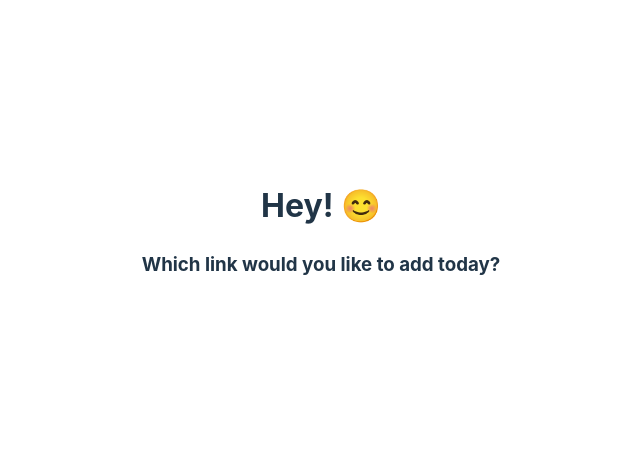
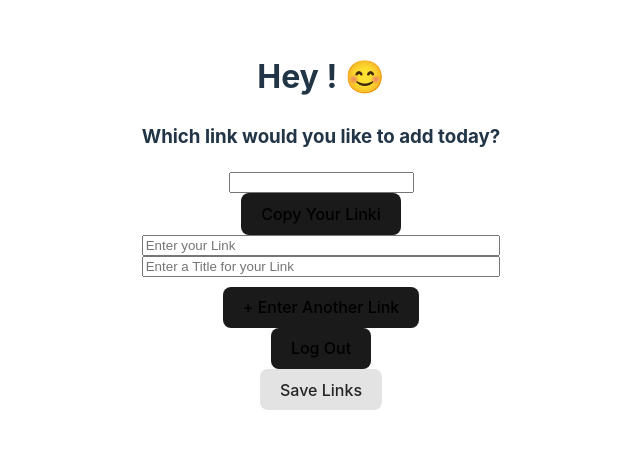
Before and after one commit to dexterbrian/linki, a React (Vite) app: page /home in a window 1280 px wide. Shown: the part 171-620 px from the top of the page, without its empty margins (319-959 px from the left). Built offline with nearby package versions, Linux system fonts and the light colour scheme.

Commit message:
Added inputs and buttons to Home.jsx

```diff
--- a/src/components/Home.jsx
+++ b/src/components/Home.jsx
@@ -1,8 +1,59 @@
+import { useLocation } from "react-router-dom";
+import { useState } from "react";
+
 function Home() {
+    const location = useLocation();
+    const [linkTitle, setLinkTitle] = useState('');
+    const [link, setLink] = useState('');
+    const [errorMessage, setErrorMessage] = useState('');
+    const [username, setUsername] = useState(location.username);
+
+    function addAnotherLink() {
+        console.log('Adding another link');
+    }
+
+    function saveLinks() {
+        console.log('Saving all links');
+    }
+
+    function logOutUser() {
+        console.log('Logging out the user');
+    }
+
     return (
         <>
-            <h1>Hey! 😊</h1>
+            <h1>Hey {username}! 😊</h1>
             <h3>Which link would you like to add today?</h3>
+
+            <div className="username-container">
+                <input type="text" value={username} onChange={(e) => {
+                    setUsername(e.target.value);
+                }}/>
+            </div>
+            <div className="button-container">
+                <button className="secondary-button" onClick={addAnotherLink}>Copy Your Linki</button>
+            </div>
+
+            <div className="linki-container">
+                <input type="text" placeholder="Enter your Link" value={linkTitle} onChange={(e) => {
+                    setLinkTitle(e.target.value);
+                }}/>
+                <input type="text" placeholder="Enter a Title for your Link" value={link} onChange={(e) => {
+                    setLink(e.target.value);
+                }}/>
+            </div>
+
+            <div className="button-container">
+                <button className="secondary-button" onClick={addAnotherLink}>+ Enter Another Link</button>
+            </div>
+
+            <div className="button-container">
+                <button className="secondary-button" onClick={logOutUser}>Log Out</button>
+            </div>
+            <div className="button-container">
+                <button className="primary-button" onClick={saveLinks}>Save Links</button>
+            </div>
+            <p className="error-messages">{errorMessage}</p>
         </>
     );
 }
```
